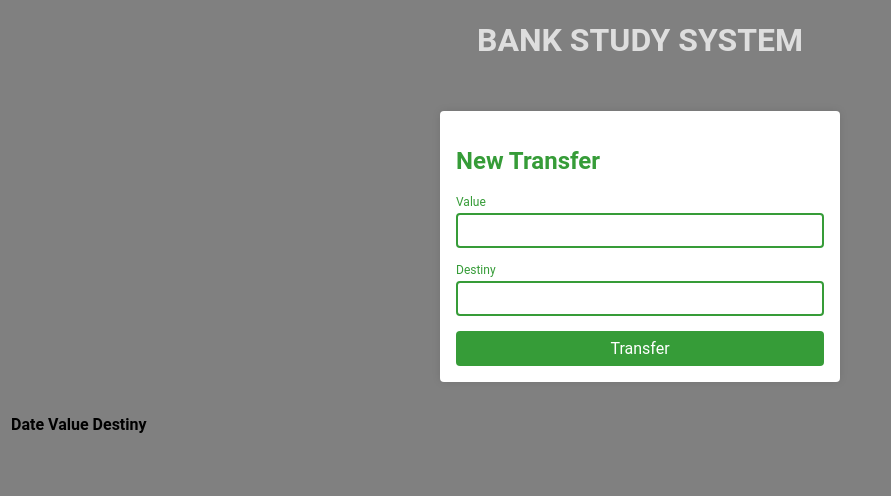
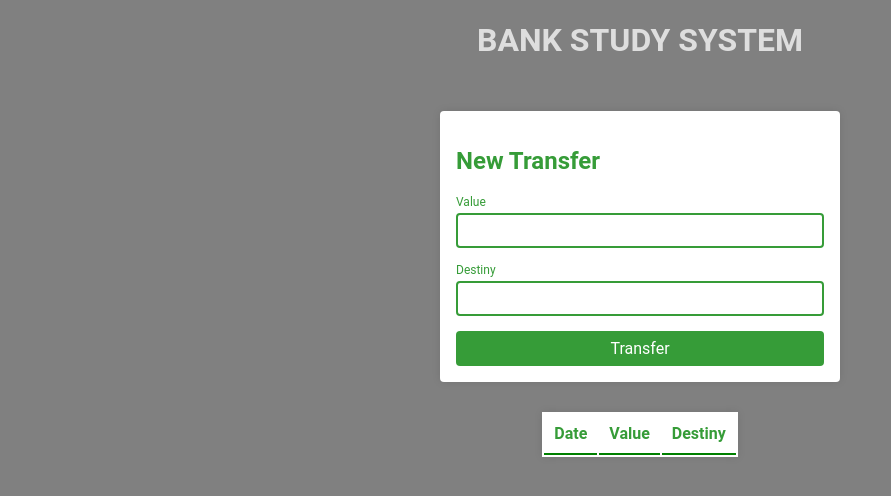
Before and after one commit to PhilipRamkeerat/bank-project, an Angular app: page / in a window 1280 px wide. Shown: the top 496 px of the page, without its empty margins (0-891 px from the left). Built offline with nearby package versions, Linux system fonts and the light colour scheme.

Commit message:
Add new table styles

```diff
--- a/src/app/extract/extract.component.html
+++ b/src/app/extract/extract.component.html
@@ -1,14 +1,14 @@
-<table>
-  <thead>
-    <th>Date</th>
-    <th>Value</th>
-    <th>Destiny</th>
+<table class="tabela">
+  <thead class="tabela__cabecalho">
+    <th class="tabela__cabecalho__conteudo">Date</th>
+    <th class="tabela__cabecalho__conteudo">Value</th>
+    <th class="tabela__cabecalho__conteudo">Destiny</th>
   </thead>
   <tbody>
-    <tr *ngFor="let transfer of transferObj">
-      <td>{{ transfer.date | date: "short" }}</td>
-      <td>{{ transfer.value | currency }}</td>
-      <td>{{ transfer.destiny }}</td>
+    <tr class="tabela__linha" *ngFor="let transfer of transferObj">
+      <td class="tabela__conteudo">{{ transfer.date | date: "short" }}</td>
+      <td class="tabela__conteudo">{{ transfer.value | currency }}</td>
+      <td class="tabela__conteudo">{{ transfer.destiny }}</td>
     </tr>
   </tbody>
 </table>
--- a/src/app/extract/extract.component.scss
+++ b/src/app/extract/extract.component.scss
@@ -1,3 +1,37 @@
-.container-extract{
-  background-color: var(--light-grey);
+.titulo {
+  text-align: center;
+  font-size: 24px;
+  margin-bottom: 16px;
 }
+
+.tabela {
+  text-align: center;
+  margin: 0 auto;
+  background-color: white;
+  box-shadow: 0 0 8px rgba(0, 0, 0, 0.1);
+
+  &__cabecalho {
+    color: var(--primary);
+
+    &__conteudo {
+      padding: 10px;
+      border-bottom: 2px solid green;
+    }
+  }
+
+  &__linha {
+    margin-bottom: 10px;
+    border-radius: 4px;
+
+    &:last-child {
+      .tabela__conteudo {
+        border-bottom: none;
+      }
+    }
+  }
+
+  &__conteudo {
+    padding: 10px;
+    border-bottom: 1px solid var(--cinza-claro);
+  }
+}
```
